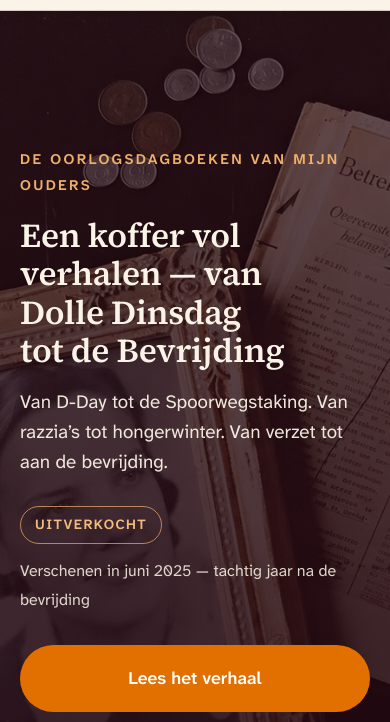
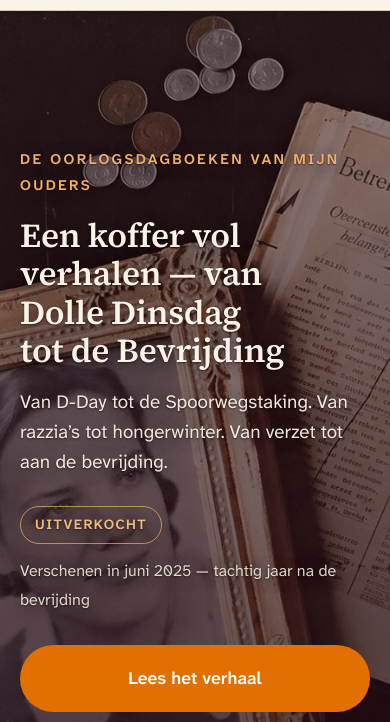
Before and after one commit to Baldadig/Verzwegenkoffer, a plain HTML site: page index.html in a window 390 px wide. Shown: the part 68-790 px from the top of the page. Drawn offline with Linux system fonts and the light colour scheme.

Commit message:
Update index.html

```diff
--- a/index.html
+++ b/index.html
@@ -94,15 +94,16 @@
   .hero{position:relative;color:var(--paper);overflow:hidden}
   /* Foto heeft het portret links; tekst staat rechts zodat Netty vrij blijft */
   .hero-bg{position:absolute;inset:0;background-size:cover;background-position:35% center;transform:scale(1.02)}
-  .hero-bg::after{content:"";position:absolute;inset:0;background:linear-gradient(255deg,rgba(33,6,16,.9) 0%,rgba(33,6,16,.72) 45%,rgba(33,6,16,.2) 100%)}
+  .hero-bg::after{content:"";position:absolute;inset:0;background:linear-gradient(255deg,rgba(33,6,16,.76) 0%,rgba(33,6,16,.5) 45%,rgba(33,6,16,.06) 100%)}
   .hero-inner{position:relative;display:grid;align-items:center;min-height:min(86vh,720px);padding:5rem 0}
   .hero-card{max-width:620px;margin-left:auto}
   @media(max-width:900px){
     .hero-card{margin-left:0;max-width:none}
     .hero-bg{background-position:30% center}
-    .hero-bg::after{background:linear-gradient(180deg,rgba(33,6,16,.68) 0%,rgba(33,6,16,.9) 100%)}
+    .hero-bg::after{background:linear-gradient(180deg,rgba(33,6,16,.48) 0%,rgba(33,6,16,.76) 100%)}
   }
   .hero .eyebrow{color:#f1b06a}
+  .hero h1,.hero .lead,.hero-meta,.hero .eyebrow{text-shadow:0 1px 2px rgba(20,4,10,.55),0 2px 18px rgba(20,4,10,.45)}
   .hero h1{color:var(--paper);font-size:clamp(2.1rem,4.6vw,3.5rem);margin-bottom:.5em}
   .hero .lead{color:rgba(250,244,232,.94);font-size:clamp(1.18rem,1.6vw,1.35rem);line-height:1.6;max-width:34em;margin-bottom:1.5em}
   .hero-meta{display:flex;align-items:center;gap:.8rem;flex-wrap:wrap;font-size:1rem;color:rgba(250,244,232,.86);margin-bottom:1.9rem}
```
